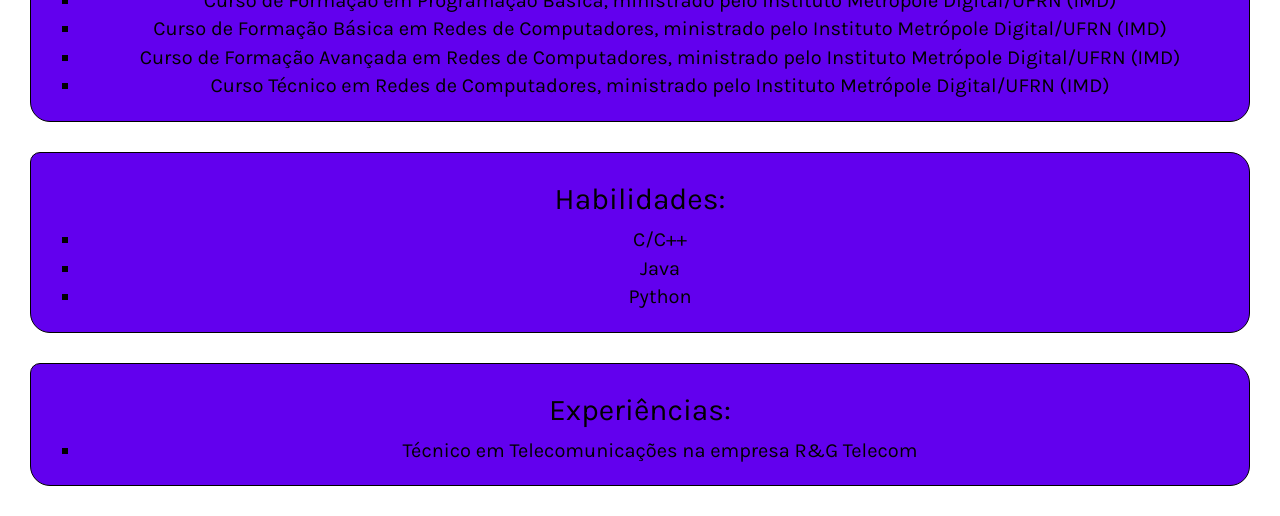
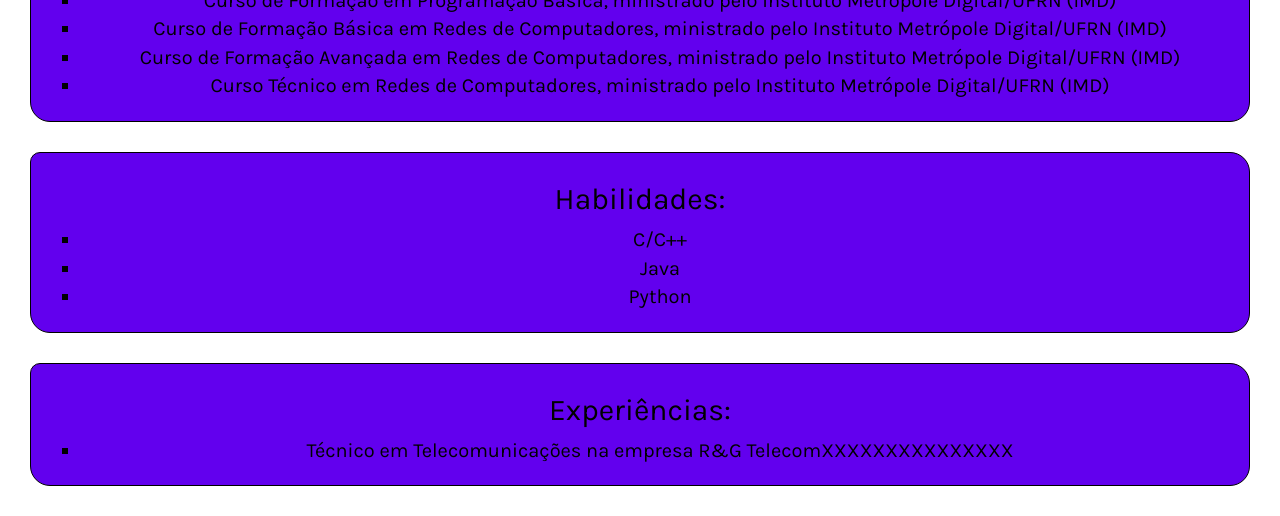
Before and after one commit to GildoAugu/GildoAugu.github.io, a plain HTML site: page src/index.html in a window 1280 px wide. Shown: the part 708-1224 px from the top of the page. Drawn offline with nearby package versions, Linux system fonts and the light colour scheme.

Commit message:
Mudanças no index

```diff
--- a/src/index.html
+++ b/src/index.html
@@ -78,7 +78,7 @@
 		<div class="topicos" id="experiencias">
 			<h2>Experiências:</h2>
 			<ul>
-				<li>Técnico em Telecomunicações na empresa R&G Telecom</li>
+				<li>Técnico em Telecomunicações na empresa R&G TelecomXXXXXXXXXXXXXXX</li>
 			</ul>
 		</div>
 
```
